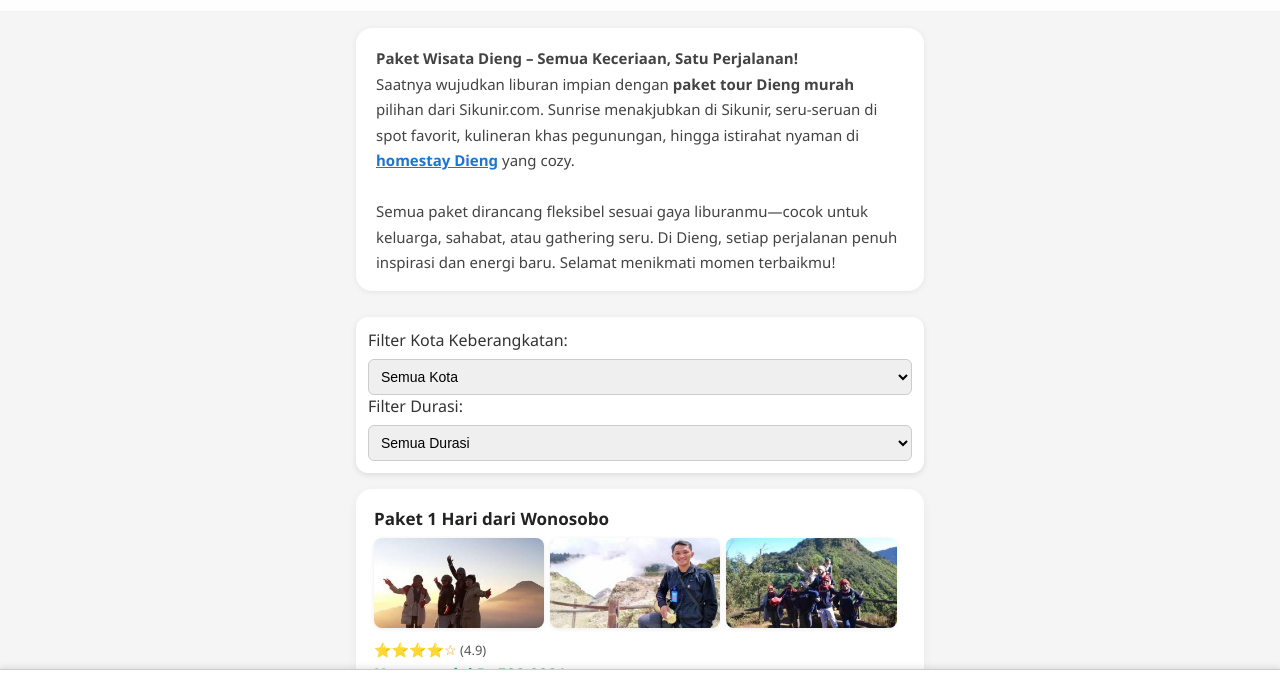
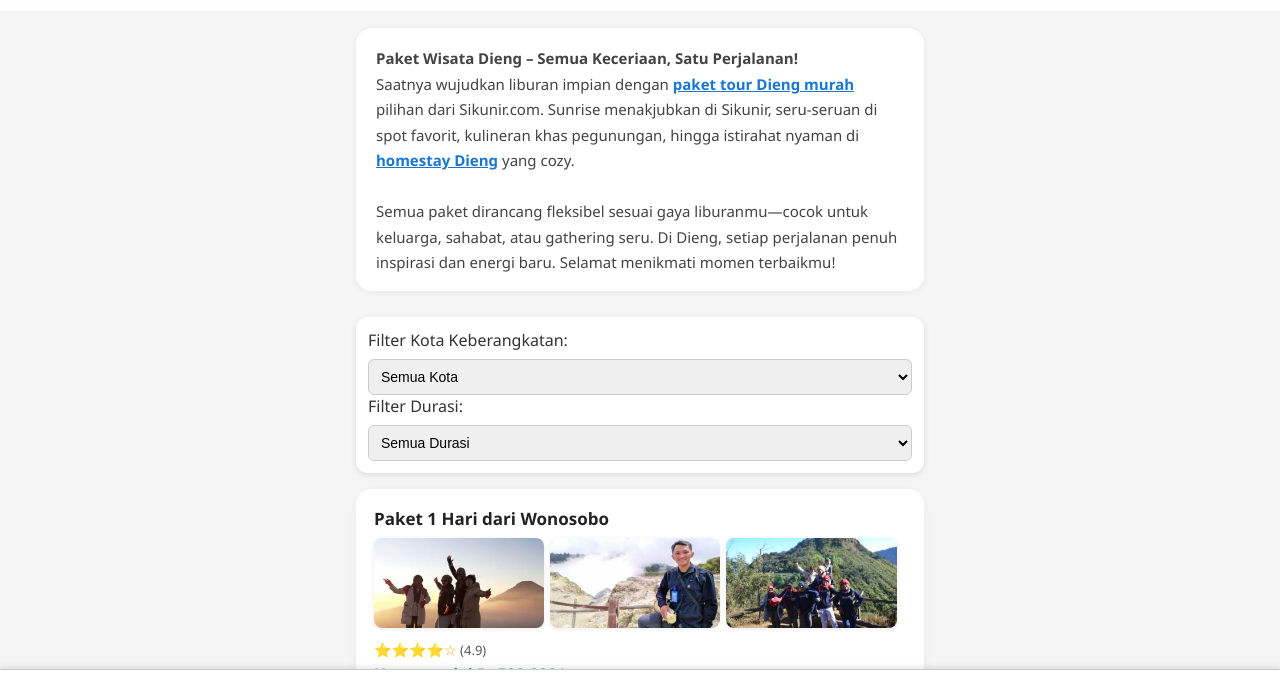
Before and after one commit to wisatadieng/wisatadieng.github.io, a plain HTML site: page index.html in a window 1280 px wide. Shown: the part 66-741 px from the top of the page. Drawn offline with Linux system fonts and the light colour scheme.

Commit message:
Update index.html

```diff
--- a/index.html
+++ b/index.html
@@ -411,7 +411,7 @@
 <div class="container">
 <div style="margin-bottom:26px;font-size:15px;color:#434343;line-height:1.7;background:#fff;padding:18px 20px 15px 20px;border-radius:16px;box-shadow:0 1px 6px #0001;">
   <strong>Paket Wisata Dieng – Semua Keceriaan, Satu Perjalanan!</strong><br>
-  Saatnya wujudkan liburan impian dengan <b>paket tour Dieng murah</b> pilihan dari Sikunir.com. Sunrise menakjubkan di Sikunir, seru-seruan di spot favorit, kulineran khas pegunungan, hingga istirahat nyaman di <a href="/homestay-dieng/" style="color:#1976d2;text-decoration:underline;font-weight:600;">homestay Dieng</a> yang cozy.<br><br>
+  Saatnya wujudkan liburan impian dengan <a href="/paket-wisata-dieng/" style="color:#1976d2;text-decoration:underline;font-weight:600;">paket tour Dieng murah</a> pilihan dari Sikunir.com. Sunrise menakjubkan di Sikunir, seru-seruan di spot favorit, kulineran khas pegunungan, hingga istirahat nyaman di <a href="/homestay-dieng/" style="color:#1976d2;text-decoration:underline;font-weight:600;">homestay Dieng</a> yang cozy.<br><br>
   Semua paket dirancang fleksibel sesuai gaya liburanmu—cocok untuk keluarga, sahabat, atau gathering seru.
   Di Dieng, setiap perjalanan penuh inspirasi dan energi baru. Selamat menikmati momen terbaikmu!
 </div>
```
